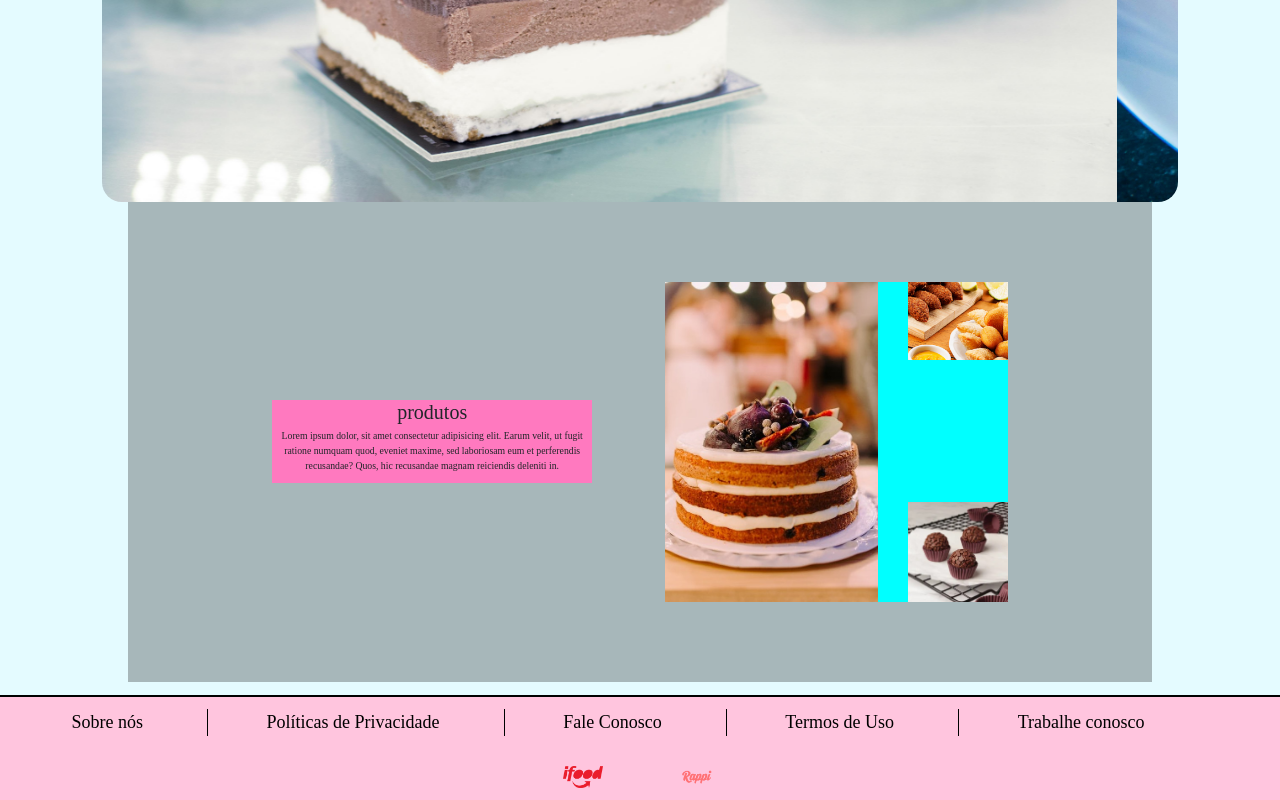
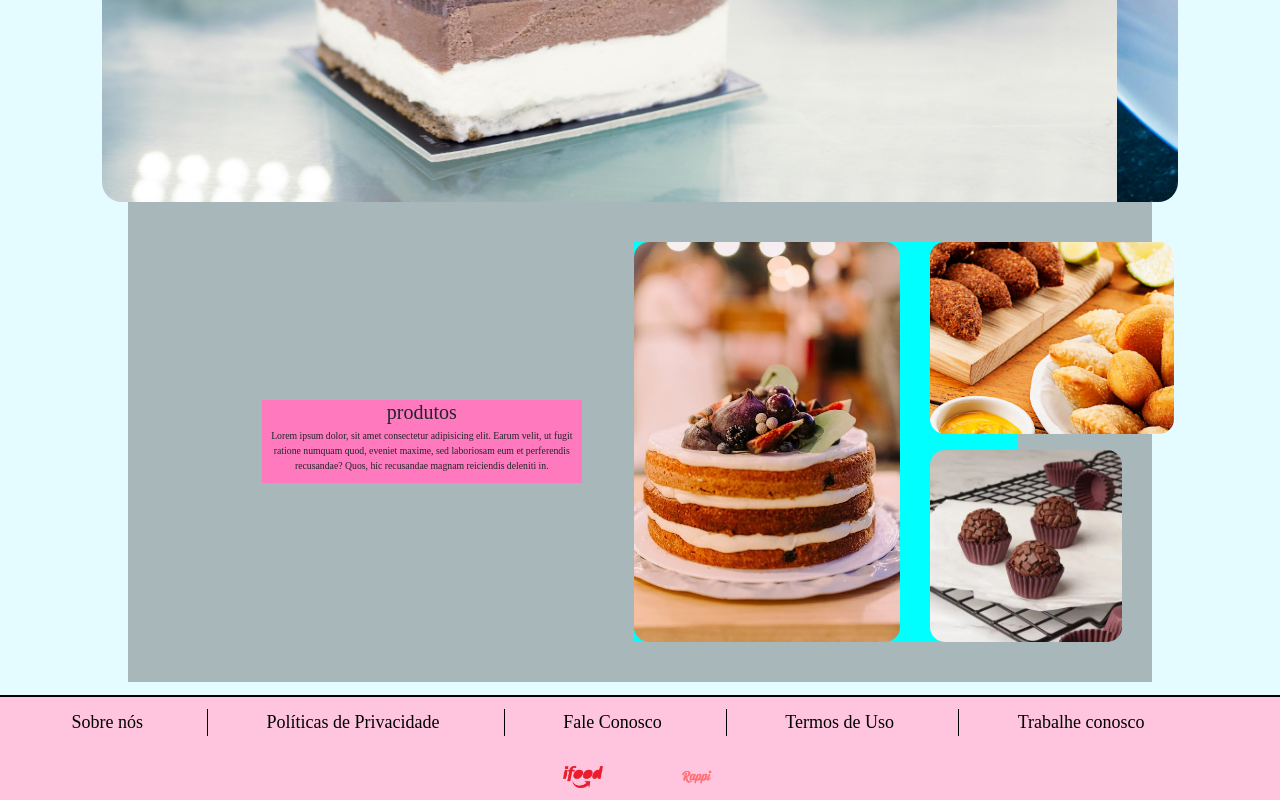
Before and after one commit to myllennah/rotas-servidor-bibliotecas, a plain HTML site: page index.html in a window 1280 px wide. Shown: the part 566-1366 px from the top of the page. Drawn offline with nearby package versions, Linux system fonts and the light colour scheme; a web font is replaced by a local one.

Commit message:
Update style.css

```diff
--- a/estilos/style.css
+++ b/estilos/style.css
@@ -135,21 +135,23 @@ a {
   flex-direction: row;
   justify-content: space-between;
   gap: 30px;
-  height: 40vh;
+  height: 50vh;
+  width: 30vw;
   background-color: aqua;
 }
 .img_produtos_filho>a>img{
   height: 100%;
+  border-radius: 15px;
 }
 .img_produtos_filho>div{
   display: flex;
   flex-direction: column;
   justify-content: space-between;
-  width: 40%;
+  width: 50%;
 }
 .img_produtos_filho>div>a>img{
-  width: 100px;
-  height: 100%;
+    height: 24vh;
+  border-radius: 15px;
 }
 
 footer {
```
